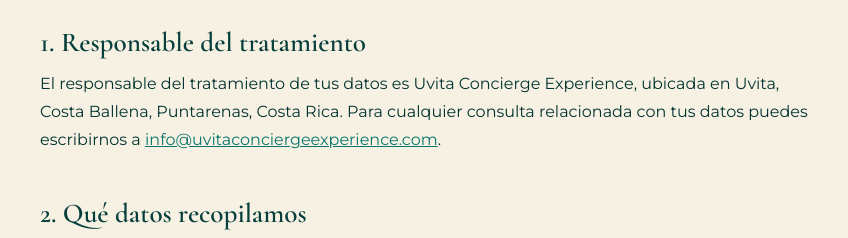
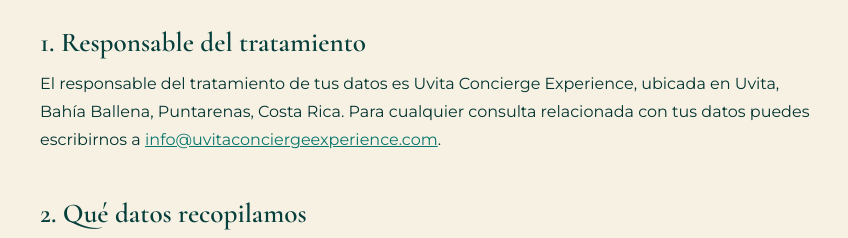
Before and after one commit to JosueRC02/Uvita_Concierge_Experience, a plain HTML site: page pages/privacidad.html in a window 1280 px wide. Shown: the part 674-912 px from the top of the page, 214-1062 px from the left. Drawn offline with Linux system fonts and the light colour scheme.

Commit message:
Corrige direccion: Uvita, Bahia Ballena, Puntarenas (Costa Ballena se mantiene como region en textos SEO)

```diff
--- a/data.json
+++ b/data.json
@@ -8,7 +8,7 @@
   "instagram": "https://www.instagram.com/uvitaconcierge",
   "facebook": "https://www.facebook.com/share/1Dk52Ytk7w/?mibextid=wwXIfr",
   "google_maps": "https://maps.app.goo.gl/54nxtRhN5fguA7td8",
-  "location": "Uvita, Costa Ballena, Puntarenas, Costa Rica",
+  "location": "Uvita, Bahía Ballena, Puntarenas, Costa Rica",
 
   "hero": {
     "eyebrow": "COSTA RICA · PACÍFICO SUR",
--- a/pages/privacidad.html
+++ b/pages/privacidad.html
@@ -76,7 +76,7 @@
         <p>En <strong>Uvita Concierge Experience</strong> («nosotros», «nuestro» o «la empresa») valoramos tu confianza y nos comprometemos a proteger tu información personal. Esta Política de Privacidad explica qué datos recopilamos, con qué finalidad, cómo los usamos y cuáles son tus derechos, de acuerdo con la <strong>Ley N.º 8968 de Protección de la Persona frente al tratamiento de sus datos personales</strong> de Costa Rica y su reglamento.</p>
 
         <h2>1. Responsable del tratamiento</h2>
-        <p>El responsable del tratamiento de tus datos es Uvita Concierge Experience, ubicada en Uvita, Costa Ballena, Puntarenas, Costa Rica. Para cualquier consulta relacionada con tus datos puedes escribirnos a <a href="mailto:info@uvitaconciergeexperience.com" data-email-cta>info@uvitaconciergeexperience.com</a>.</p>
+        <p>El responsable del tratamiento de tus datos es Uvita Concierge Experience, ubicada en Uvita, Bahía Ballena, Puntarenas, Costa Rica. Para cualquier consulta relacionada con tus datos puedes escribirnos a <a href="mailto:info@uvitaconciergeexperience.com" data-email-cta>info@uvitaconciergeexperience.com</a>.</p>
 
         <h2>2. Qué datos recopilamos</h2>
         <p>Recopilamos únicamente los datos necesarios para brindarte nuestros servicios de concierge, tours y atención a villas:</p>
@@ -124,7 +124,7 @@
         <ul>
           <li>Email: <a href="mailto:info@uvitaconciergeexperience.com" data-email-cta>info@uvitaconciergeexperience.com</a></li>
           <li>WhatsApp: <a href="#" data-whatsapp-cta><span data-whatsapp-label>Próximamente</span></a></li>
-          <li>Uvita, Costa Ballena, Puntarenas, Costa Rica</li>
+          <li>Uvita, Bahía Ballena, Puntarenas, Costa Rica</li>
         </ul>
 
       </div>
@@ -136,7 +136,7 @@
       <a href="../index.html" class="logo logo-footer" aria-label="Uvita Concierge Experience — inicio">
         <img src="../assets/logo.webp" alt="Uvita Concierge Experience" width="242" height="259">
       </a>
-      <p>Uvita, Costa Ballena, Puntarenas, Costa Rica</p>
+      <p>Uvita, Bahía Ballena, Puntarenas, Costa Rica</p>
       <nav aria-label="Navegación de pie de página">
         <ul>
           <li><a href="../index.html#inicio" data-i18n="footer.nav.inicio">Inicio</a></li>
```
Also changed, not shown: index.html (+2 -2 lines), pages/blog-ballenas-uvita.html (+1 -1 lines), pages/blog-como-llegar-uvita.html (+1 -1 lines), pages/blog-que-hacer-uvita.html (+1 -1 lines), pages/blog.html (+1 -1 lines), pages/cancelacion.html (+1 -1 lines), pages/corcovado.html (+1 -1 lines), pages/experiencias.html (+1 -1 lines), pages/galeria.html (+1 -1 lines), pages/kayak.html (+1 -1 lines), pages/propietarios.html (+1 -1 lines), pages/spa.html (+1 -1 lines), pages/terminos.html (+3 -3 lines), pages/tour-nocturno.html (+1 -1 lines), 1 more files, 1 other file.
